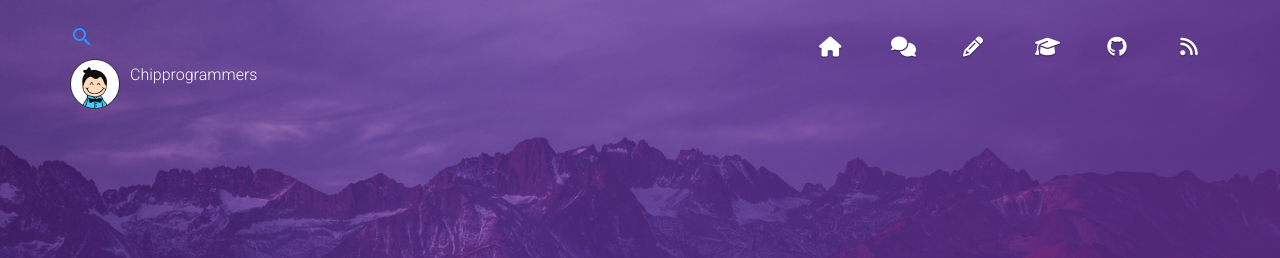
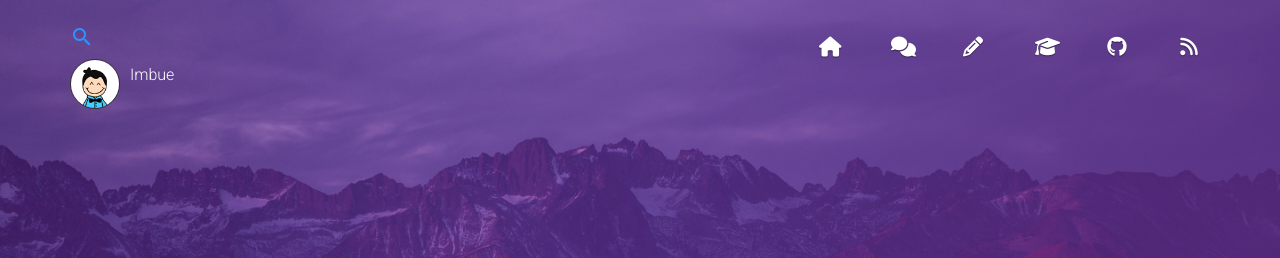
Before and after one commit to tip4programs/imbue, a Jekyll site: the page built from index.html, in a window 1280 px wide. Shown: the top 258 px of the page. Built offline with Jekyll 4.4.1, drawn with Linux system fonts in a browser that asks for light colours; nearby versions of some CDN libraries; the list of posts is cut into pages by our own code.

Commit message:
Update _config.yml

```diff
--- a/_config.yml
+++ b/_config.yml
@@ -1,13 +1,13 @@
-title: Chipprogrammers
-description: Tech Blog
+title: Imbue
+description: HCZ material theme v2
 author: Chipprogrammer
 github: https://github.com/chipprogrammers
 about: Arun&rsquo;s Thoughts and Ideas
 
 color: orange
 tagline: Electronics for you
-logo: /imbue/static/img/now-logo.png
-headerImage: /imbue/static/img/header.jpg
+logo: /static/img/now-logo.png
+headerImage: /static/img/header.jpg
 baseurl: "/imbue"
 url: "https://chipprogrammers.github.io"
 
```
